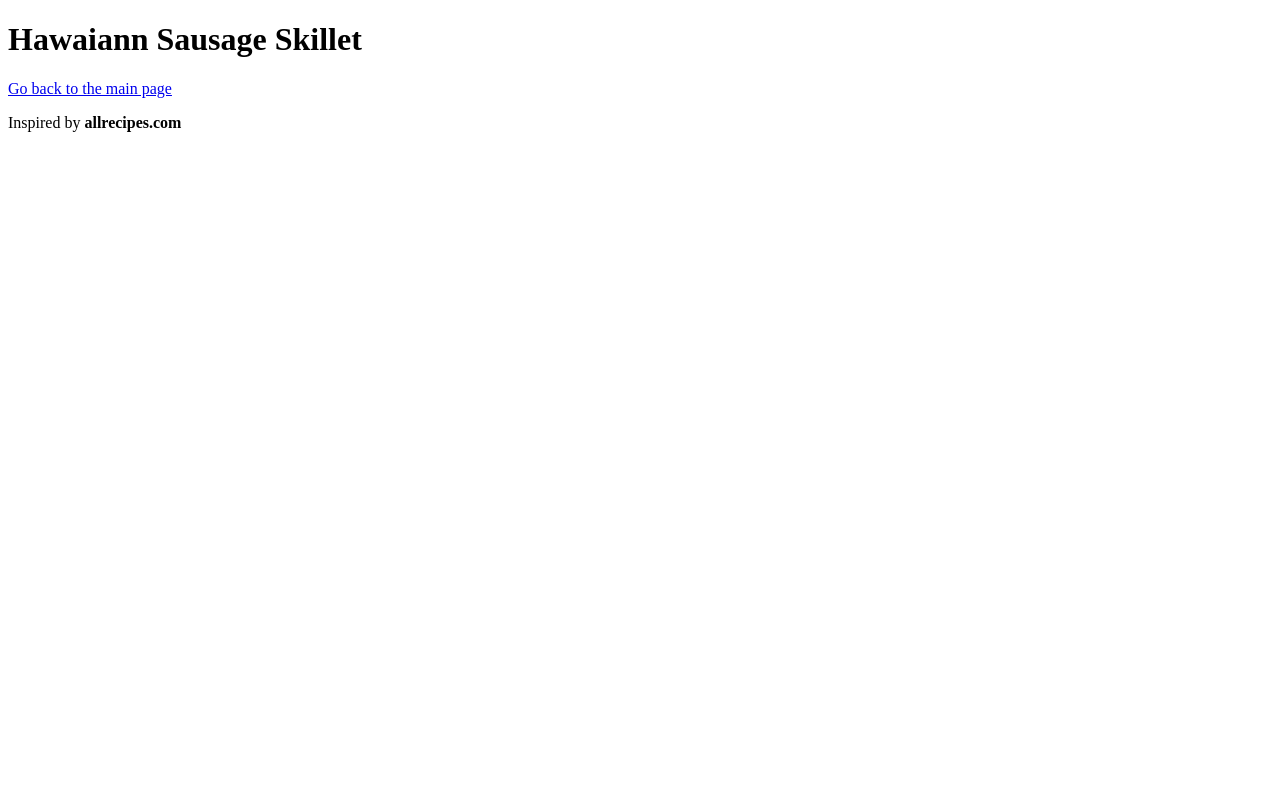
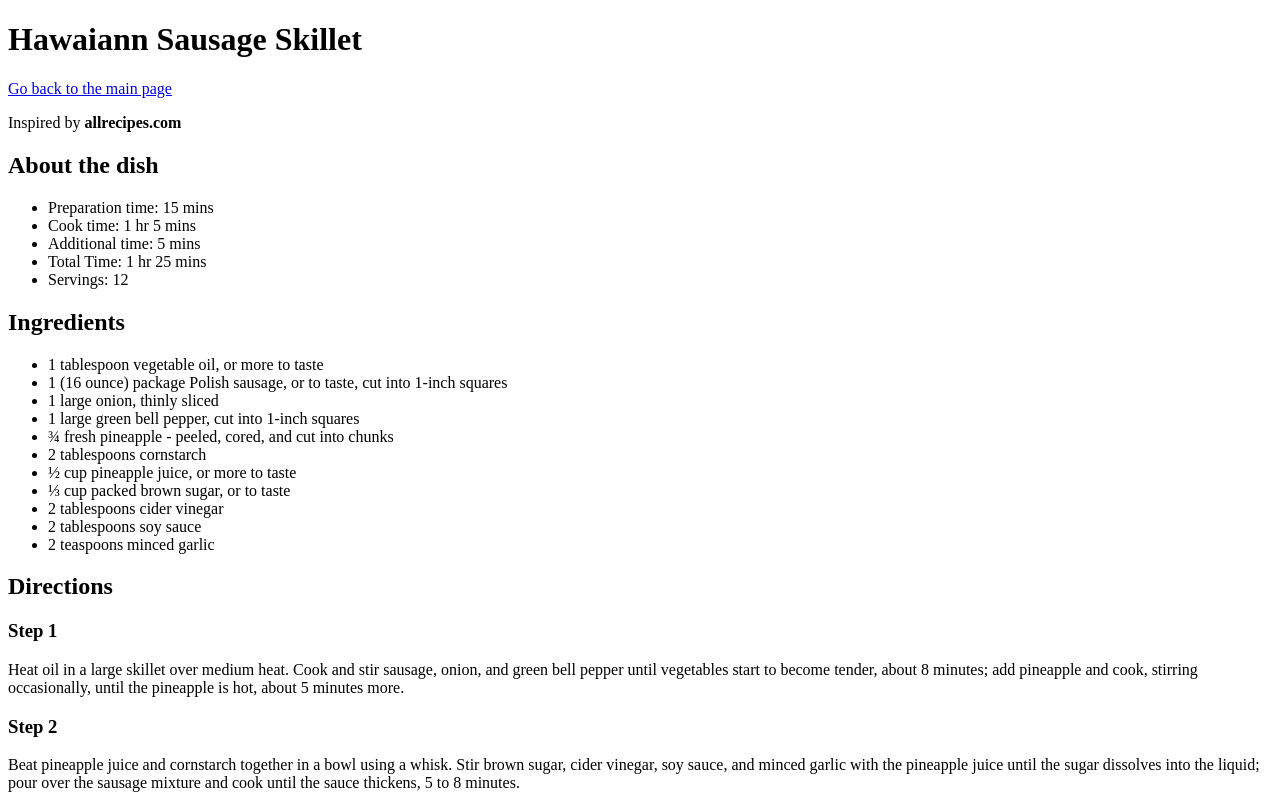
Before and after one commit to ViniciusLucca/odin-recipes, a plain HTML site: page recipes/hawaiann-sausage-skillet.html in a window 1280 px wide. Drawn offline with Linux system fonts and the light colour scheme.

Commit message:
Finish third recipe
- added About the dish
- added Ingredients
- added Directions

```diff
--- a/recipes/hawaiann-sausage-skillet.html
+++ b/recipes/hawaiann-sausage-skillet.html
@@ -9,5 +9,33 @@
     <h1>Hawaiann Sausage Skillet</h1>
     <a href="../index.html">Go back to the main page</a>
     <p>Inspired by <strong>allrecipes.com</strong></p>
+    <h2>About the dish</h2>
+    <ul>
+        <li>Preparation time: 15 mins</li>
+        <li>Cook time: 1 hr 5 mins</li>
+        <li>Additional time: 5 mins</li>
+        <li>Total Time: 1 hr 25 mins</li>
+        <li>Servings: 12</li>
+    </ul>
+    <h2>Ingredients</h2>
+    <ul>
+
+        <li>1 tablespoon vegetable oil, or more to taste</li>
+        <li>1 (16 ounce) package Polish sausage, or to taste, cut into 1-inch squares</li>
+        <li>1 large onion, thinly sliced</li>
+        <li>1 large green bell pepper, cut into 1-inch squares</li>
+        <li>¾ fresh pineapple - peeled, cored, and cut into chunks</li>
+        <li>2 tablespoons cornstarch</li>
+        <li>½ cup pineapple juice, or more to taste</li>
+        <li>⅓ cup packed brown sugar, or to taste</li>
+        <li>2 tablespoons cider vinegar</li>
+        <li>2 tablespoons soy sauce</li>
+        <li>2 teaspoons minced garlic</li>
+    </ul>
+    <h2>Directions</h2>
+    <h3>Step 1</h3>
+    <p>Heat oil in a large skillet over medium heat. Cook and stir sausage, onion, and green bell pepper until vegetables start to become tender, about 8 minutes; add pineapple and cook, stirring occasionally, until the pineapple is hot, about 5 minutes more.</p>
+    <h3>Step 2</h3>
+    <p>Beat pineapple juice and cornstarch together in a bowl using a whisk. Stir brown sugar, cider vinegar, soy sauce, and minced garlic with the pineapple juice until the sugar dissolves into the liquid; pour over the sausage mixture and cook until the sauce thickens, 5 to 8 minutes.</p>
 </body>
 </html>
```
